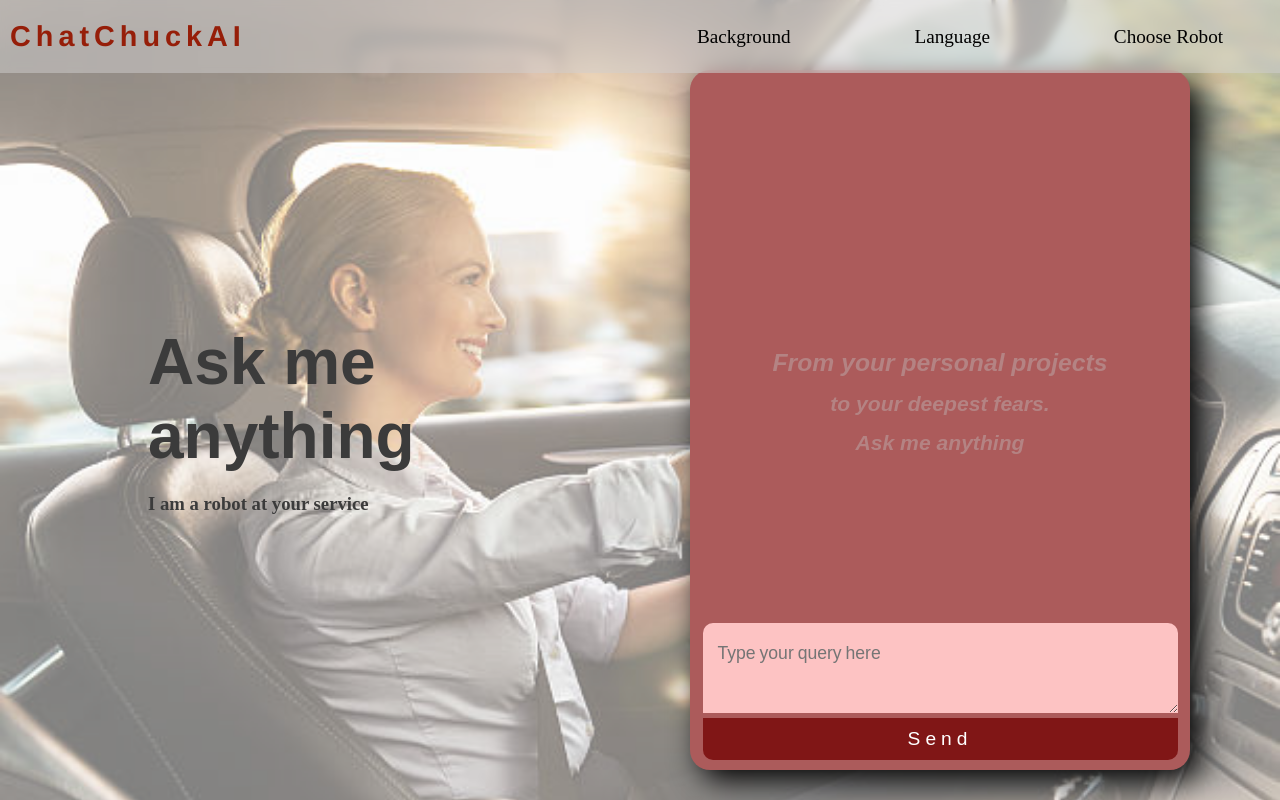
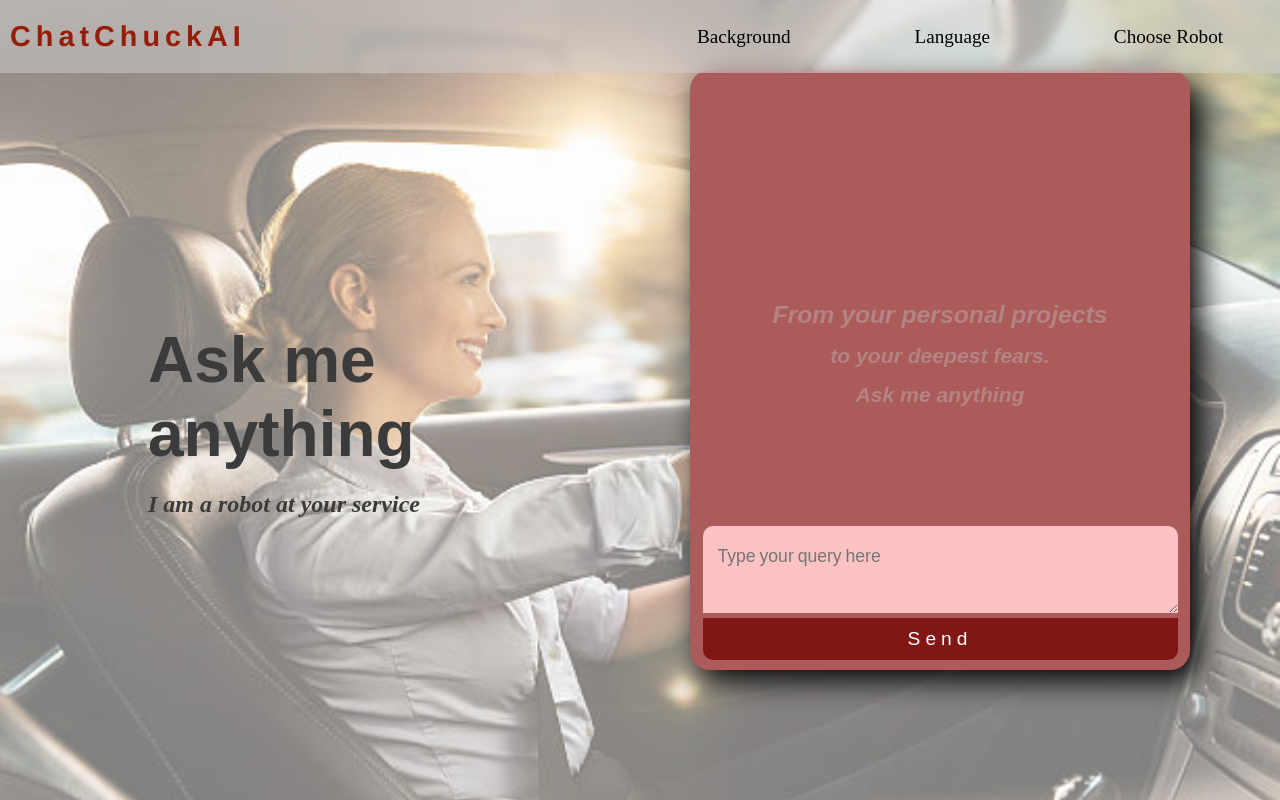
Before and after one commit to EzeaniChucks/chatChuck, a Next.js app: page / in a window 1280 px wide. Built offline with nearby package versions, Linux system fonts and the light colour scheme.

Commit message:
chatbox oveflow fixed

```diff
--- a/src/pages/index.tsx
+++ b/src/pages/index.tsx
@@ -69,7 +69,7 @@ export default function Home() {
       <main className={styles.main}>
         <div className={styles.logoDiv}>
           <h1>Ask me anything</h1>
-          <h3>I am a robot at your service</h3>
+          <h5>I am a robot at your service</h5>
         </div>
         <div className={styles.chatDiv}>
           <div className={styles.chatBox}>
--- a/src/styles/custom.module.css
+++ b/src/styles/custom.module.css
@@ -81,7 +81,8 @@
     align-items: center;
     justify-content: center;
     height: 100%;
-    margin-bottom: 30px;
+    height: fit-content;
+    margin-bottom: 40px;
     width: 600px;
     z-index: 1;
 }
@@ -91,8 +92,8 @@
     position: relative;
     flex-direction: column;
     align-items: center;
-    height: 100%;
-    min-height: 600px;
+    /* height: 100%; */
+    height: 600px;
     border-radius: 20px;
     background-color: rgb(172, 91, 91);
     border-top: 20px solid rgb(172, 91, 91);
@@ -247,7 +248,7 @@
     }
     .logoDiv>h5{
         font-size: 1rem;
-        width: 50%;
+        color: rgb(90, 90, 90);
     }
     .chatDiv{
         width: 400px;
```
